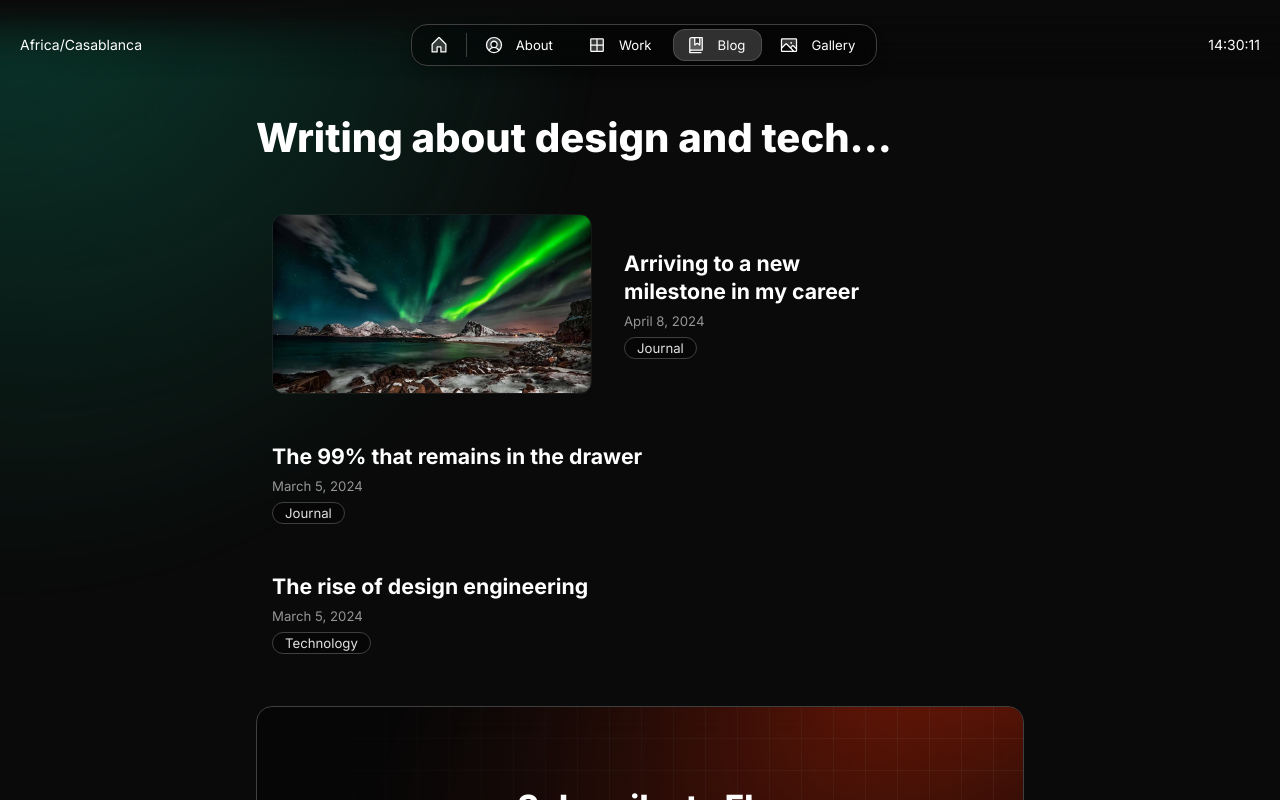
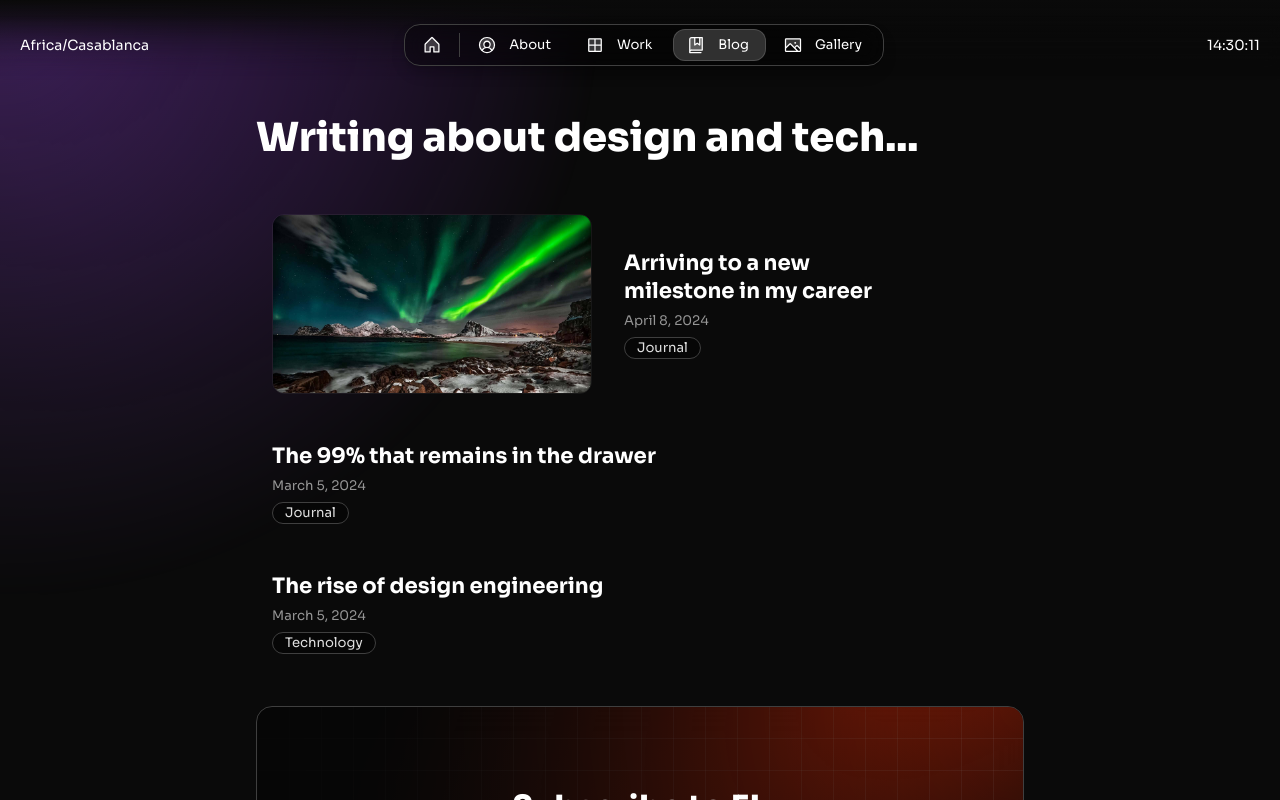
Before and after one commit to oussamaelmoussaoui/magic-portfolio-for-next-js, a Next.js app: page /blog in a window 1280 px wide. Shown: the top 800 px of the page. Built offline with nearby package versions, Linux system fonts and the light colour scheme.

Commit message:
Fonts and styles update

```diff
--- a/src/app/layout.tsx
+++ b/src/app/layout.tsx
@@ -8,6 +8,7 @@
 
 import { Inter } from "next/font/google";
 import { Source_Code_Pro } from "next/font/google";
+import { Sora } from "next/font/google";
 
 import { person, home } from "@/app/resources/content";
 import { Background, Column, Flex, ToastProvider } from "@/once-ui/components";
@@ -41,6 +42,12 @@
 
 const primary = Inter({
   variable: "--font-primary",
+  subsets: ["latin"],
+  display: "swap",
+});
+
+const SoraFont = Sora({
+  variable: "--font-sora",
   subsets: ["latin"],
   display: "swap",
 });
@@ -84,7 +91,7 @@
       data-surface={style.surface}
       data-transition={style.transition}
       className={classNames(
-        primary.variable,
+        SoraFont.variable,
         secondary ? secondary.variable : "",
         tertiary ? tertiary.variable : "",
         code.variable,
--- a/src/app/og/route.tsx
+++ b/src/app/og/route.tsx
@@ -10,7 +10,11 @@
   const font = fetch(new URL("../../../public/fonts/Inter.ttf", import.meta.url)).then((res) =>
     res.arrayBuffer(),
   );
-  const fontData = await font;
+
+  const fontSora = fetch(new URL("../../../public/fonts/Sora-VariableFont_wght.ttf", import.meta.url)).then((res) =>
+    res.arrayBuffer(),
+  );
+  const fontData = await fontSora;
 
   return new ImageResponse(
     <div
@@ -28,7 +32,7 @@
           flexDirection: "column",
           justifyContent: "center",
           gap: "4rem",
-          fontFamily: "Inter",
+          fontFamily: "Sora",
           fontStyle: "normal",
           color: "white",
         }}
--- a/src/app/resources/config.js
+++ b/src/app/resources/config.js
@@ -17,8 +17,8 @@
 const style = {
   theme: "dark", // dark | light
   neutral: "gray", // sand | gray | slate
-  brand: "emerald", // blue | indigo | violet | magenta | pink | red | orange | yellow | moss | green | emerald | aqua | cyan
-  accent: "orange", // blue | indigo | violet | magenta | pink | red | orange | yellow | moss | green | emerald | aqua | cyan
+  brand: "violet", // blue | indigo | violet | magenta | pink | red | orange | yellow | moss | green | red | aqua | cyan
+  accent: "orange", // blue | indigo | violet | magenta | pink | red | orange | yellow | moss | green | red | aqua | cyan
   solid: "contrast", // color | contrast
   solidStyle: "flat", // flat | plastic
   border: "playful", // rounded | playful | conservative
--- a/src/once-ui/components/StatusIndicator.module.scss
+++ b/src/once-ui/components/StatusIndicator.module.scss
@@ -58,8 +58,8 @@
         background-color: var(--scheme-green-700);
     }
 
-    &.emerald {
-        background-color: var(--scheme-emerald-700);
+    &.red {
+        background-color: var(--scheme-red-700);
     }
 
     &.aqua {
--- a/src/once-ui/components/StatusIndicator.tsx
+++ b/src/once-ui/components/StatusIndicator.tsx
@@ -18,7 +18,7 @@
     | "yellow"
     | "moss"
     | "green"
-    | "emerald"
+    | "red"
     | "aqua"
     | "cyan"
     | "gray";
@@ -28,18 +28,33 @@
 }
 
 const StatusIndicator = forwardRef<HTMLDivElement, StatusIndicatorProps>(
-  ({ size, color, ariaLabel = `${color} status indicator`, className, style, ...rest }, ref) => {
+  (
+    {
+      size,
+      color,
+      ariaLabel = `${color} status indicator`,
+      className,
+      style,
+      ...rest
+    },
+    ref
+  ) => {
     return (
       <Flex
         ref={ref}
         style={style}
-        className={classNames(styles.statusIndicator, styles[size], styles[color], className)}
+        className={classNames(
+          styles.statusIndicator,
+          styles[size],
+          styles[color],
+          className
+        )}
         aria-label={ariaLabel}
         radius="full"
         {...rest}
       />
     );
-  },
+  }
 );
 
 StatusIndicator.displayName = "StatusIndicator";
--- a/src/once-ui/components/StylePanel.module.scss
+++ b/src/once-ui/components/StylePanel.module.scss
@@ -96,9 +96,9 @@
     border-color: var(--scheme-green-700);
 }
 
-.emerald {
-    background: var(--scheme-emerald-500);
-    border-color: var(--scheme-emerald-700);
+.red {
+    background: var(--scheme-red-500);
+    border-color: var(--scheme-red-700);
 }
 
 .aqua {
--- a/src/once-ui/tokens/function.scss
+++ b/src/once-ui/tokens/function.scss
@@ -93,23 +93,23 @@
     --function-brand-600-50: var(--scheme-brand-600-50);
 }
 
-[data-brand="red"] {
-    --function-brand-100:  var(--scheme-red-100);
-    --function-brand-200:  var(--scheme-red-200);
-    --function-brand-300:  var(--scheme-red-300);
-    --function-brand-400:  var(--scheme-red-400);
-    --function-brand-500:  var(--scheme-red-500);
-    --function-brand-600:  var(--scheme-red-600);
-    --function-brand-700:  var(--scheme-red-700);
-    --function-brand-800:  var(--scheme-red-800);
-    --function-brand-900:  var(--scheme-red-900);
-    --function-brand-1000: var(--scheme-red-1000);
-    --function-brand-1100: var(--scheme-red-1100);
-    --function-brand-1200: var(--scheme-red-1200);
+[data-brand="emerald"] {
+    --function-brand-100:  var(--scheme-emerald-100);
+    --function-brand-200:  var(--scheme-emerald-200);
+    --function-brand-300:  var(--scheme-emerald-300);
+    --function-brand-400:  var(--scheme-emerald-400);
+    --function-brand-500:  var(--scheme-emerald-500);
+    --function-brand-600:  var(--scheme-emerald-600);
+    --function-brand-700:  var(--scheme-emerald-700);
+    --function-brand-800:  var(--scheme-emerald-800);
+    --function-brand-900:  var(--scheme-emerald-900);
+    --function-brand-1000: var(--scheme-emerald-1000);
+    --function-brand-1100: var(--scheme-emerald-1100);
+    --function-brand-1200: var(--scheme-emerald-1200);
 
-    --function-brand-600-10: var(--scheme-red-600-10);
-    --function-brand-600-30: var(--scheme-red-600-30);
-    --function-brand-600-50: var(--scheme-red-600-50);
+    --function-brand-600-10: var(--scheme-emerald-600-10);
+    --function-brand-600-30: var(--scheme-emerald-600-30);
+    --function-brand-600-50: var(--scheme-emerald-600-50);
 }
 
 [data-brand="orange"] {
@@ -188,23 +188,23 @@
     --function-brand-600-50: var(--scheme-green-600-50);
 }
 
-[data-brand="emerald"] {
-    --function-brand-100:  var(--scheme-emerald-100);
-    --function-brand-200:  var(--scheme-emerald-200);
-    --function-brand-300:  var(--scheme-emerald-300);
-    --function-brand-400:  var(--scheme-emerald-400);
-    --function-brand-500:  var(--scheme-emerald-500);
-    --function-brand-600:  var(--scheme-emerald-600);
-    --function-brand-700:  var(--scheme-emerald-700);
-    --function-brand-800:  var(--scheme-emerald-800);
-    --function-brand-900:  var(--scheme-emerald-900);
-    --function-brand-1000: var(--scheme-emerald-1000);
-    --function-brand-1100: var(--scheme-emerald-1100);
-    --function-brand-1200: var(--scheme-emerald-1200);
+[data-brand="red"] {
+    --function-brand-100:  var(--scheme-red-100);
+    --function-brand-200:  var(--scheme-red-200);
+    --function-brand-300:  var(--scheme-red-300);
+    --function-brand-400:  var(--scheme-red-400);
+    --function-brand-500:  var(--scheme-red-500);
+    --function-brand-600:  var(--scheme-red-600);
+    --function-brand-700:  var(--scheme-red-700);
+    --function-brand-800:  var(--scheme-red-800);
+    --function-brand-900:  var(--scheme-red-900);
+    --function-brand-1000: var(--scheme-red-1000);
+    --function-brand-1100: var(--scheme-red-1100);
+    --function-brand-1200: var(--scheme-red-1200);
 
-    --function-brand-600-10: var(--scheme-emerald-600-10);
-    --function-brand-600-30: var(--scheme-emerald-600-30);
-    --function-brand-600-50: var(--scheme-emerald-600-50);
+    --function-brand-600-10: var(--scheme-red-600-10);
+    --function-brand-600-30: var(--scheme-red-600-30);
+    --function-brand-600-50: var(--scheme-red-600-50);
 }
 
 [data-brand="aqua"] {
@@ -455,23 +455,23 @@
     --function-accent-600-50: var(--scheme-green-600-50);
 }
 
-[data-accent="emerald"] {
-    --function-accent-100:  var(--scheme-emerald-100);
-    --function-accent-200:  var(--scheme-emerald-200);
-    --function-accent-300:  var(--scheme-emerald-300);
-    --function-accent-400:  var(--scheme-emerald-400);
-    --function-accent-500:  var(--scheme-emerald-500);
-    --function-accent-600:  var(--scheme-emerald-600);
-    --function-accent-700:  var(--scheme-emerald-700);
-    --function-accent-800:  var(--scheme-emerald-800);
-    --function-accent-900:  var(--scheme-emerald-900);
-    --function-accent-1000: var(--scheme-emerald-1000);
-    --function-accent-1100: var(--scheme-emerald-1100);
-    --function-accent-1200: var(--scheme-emerald-1200);
+[data-accent="red"] {
+    --function-accent-100:  var(--scheme-red-100);
+    --function-accent-200:  var(--scheme-red-200);
+    --function-accent-300:  var(--scheme-red-300);
+    --function-accent-400:  var(--scheme-red-400);
+    --function-accent-500:  var(--scheme-red-500);
+    --function-accent-600:  var(--scheme-red-600);
+    --function-accent-700:  var(--scheme-red-700);
+    --function-accent-800:  var(--scheme-red-800);
+    --function-accent-900:  var(--scheme-red-900);
+    --function-accent-1000: var(--scheme-red-1000);
+    --function-accent-1100: var(--scheme-red-1100);
+    --function-accent-1200: var(--scheme-red-1200);
 
-    --function-accent-600-10: var(--scheme-emerald-600-10);
-    --function-accent-600-30: var(--scheme-emerald-600-30);
-    --function-accent-600-50: var(--scheme-emerald-600-50);
+    --function-accent-600-10: var(--scheme-red-600-10);
+    --function-accent-600-30: var(--scheme-red-600-30);
+    --function-accent-600-50: var(--scheme-red-600-50);
 }
 
 [data-accent="aqua"] {
--- a/src/once-ui/tokens/scheme.scss
+++ b/src/once-ui/tokens/scheme.scss
@@ -158,7 +158,7 @@
     --scheme-green-600-30: #08AC3A4D;
     --scheme-green-600-50: #08AC3A80;
 
-    /* emerald */
+    /* red */
     --scheme-emerald-100:  #040B0A;
     --scheme-emerald-200:  #081816;
     --scheme-emerald-300:  #0D483C;
@@ -172,9 +172,9 @@
     --scheme-emerald-1100: #D7FCEA;
     --scheme-emerald-1200: #EEFDF5;
 
-    --scheme-emerald-600-10: #08A97C1A;
-    --scheme-emerald-600-30: #08A97C4D;
-    --scheme-emerald-600-50: #08A97C80;
+    --scheme-red-600-10: #08A97C1A;
+    --scheme-red-600-30: #08A97C4D;
+    --scheme-red-600-50: #08A97C80;
 
     /* aqua */
     --scheme-aqua-100:  #050B0D;
--- a/src/once-ui/tokens/theme.scss
+++ b/src/once-ui/tokens/theme.scss
@@ -1,6 +1,6 @@
 :root {
     /* FONT FAMILY */
-    --font-family-body:     var(--font-primary);
+    --font-family-body:     var(--font-sora);
     --font-family-heading:  var(--font-secondary);
     --font-family-label:    var(--font-tertiary);
     --font-family-code:     var(--font-code);
```
Also changed, not shown: src/once-ui/components/StylePanel.tsx (+47 -15 lines), public/fonts/Sora-VariableFont_wght.ttf (added), 1 other file (tests, documents, lock files or other folders).
